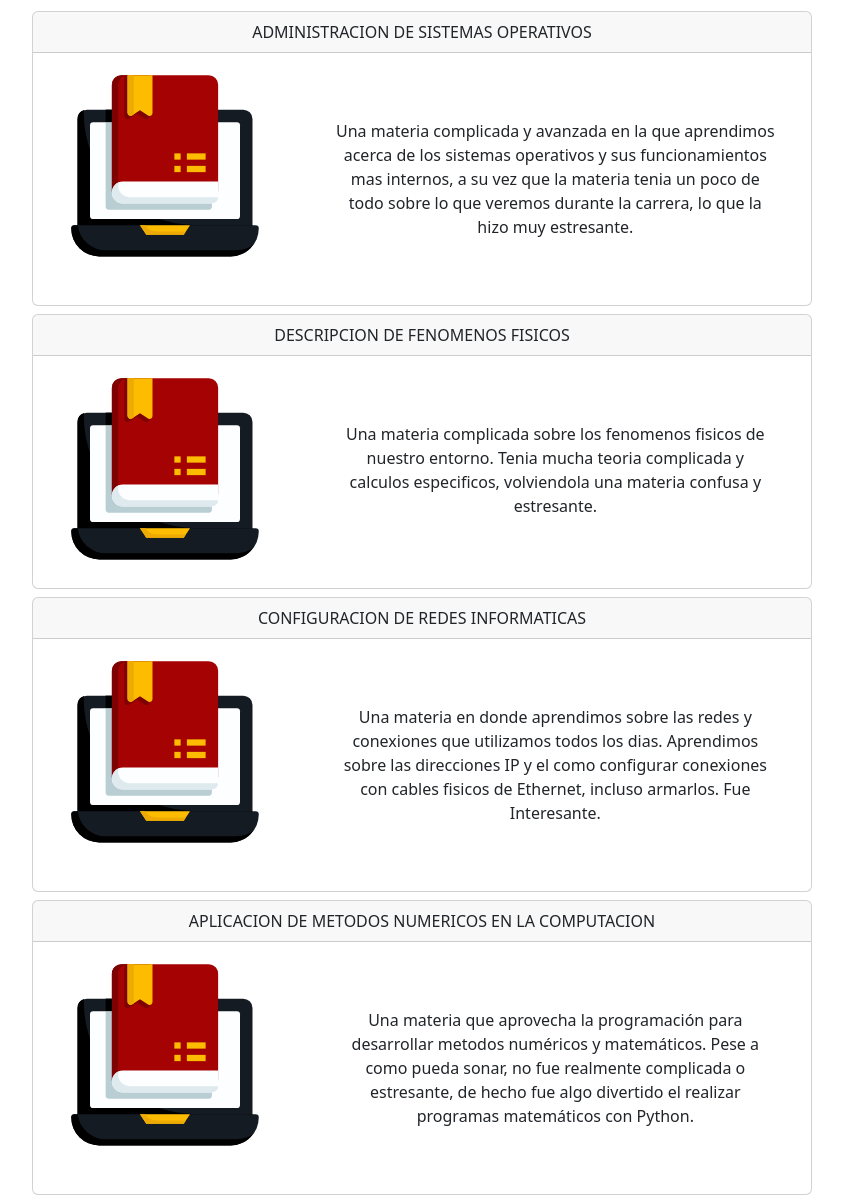
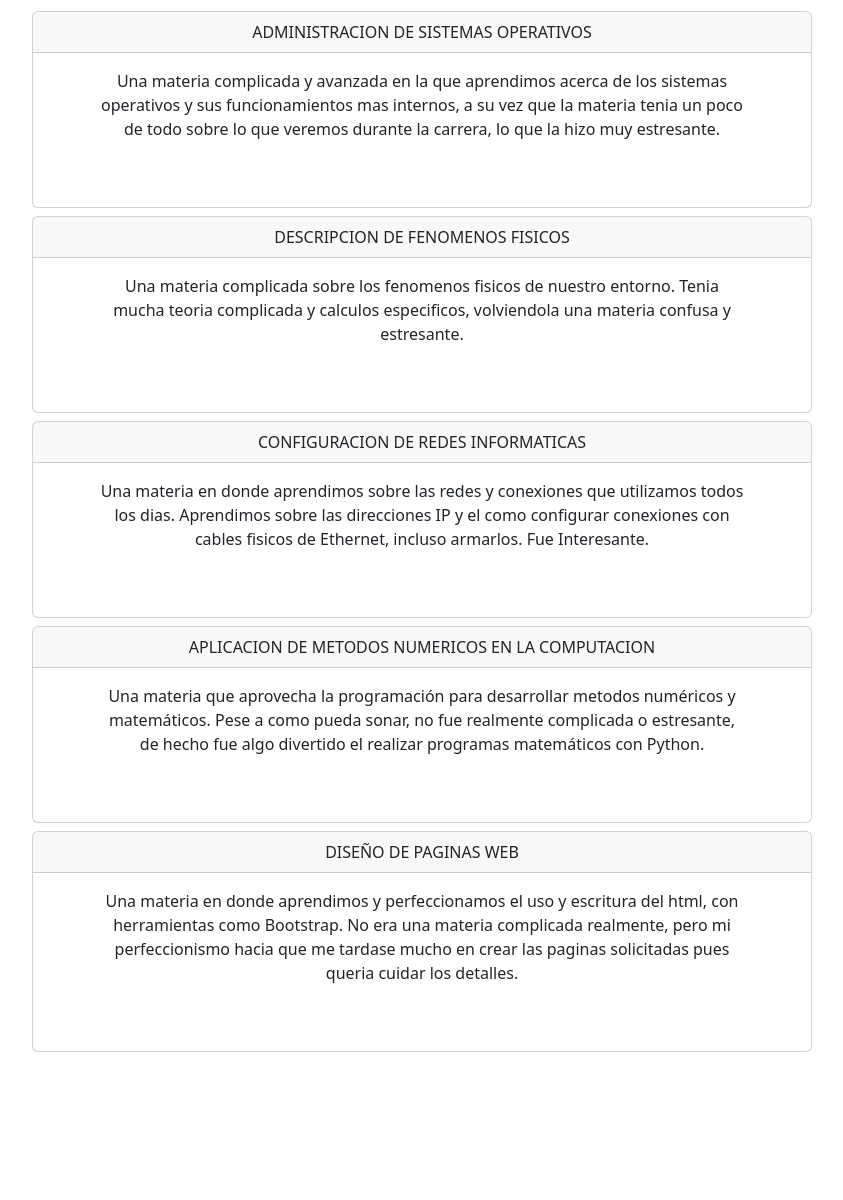
Before and after one commit to fernandovalle45/practicaGitVersionamiento-FValle, a plain HTML site: page index.html in a window 1280 px wide. Shown: the part 302-1502 px from the top of the page, without its empty margins (218-1061 px from the left). After the commit the page ends 1462 px from the top, so only its background shows below. Drawn offline with nearby package versions, Linux system fonts and the light colour scheme.

Commit message:
Revert "v1.2: Agregación de imagenes a cada materia"
This reverts commit faec404bd8815d77db4a00297de564ff02f256f0.

```diff
--- a/css/style.css
+++ b/css/style.css
@@ -28,6 +28,6 @@ body > * {
 .descripcion {
     padding: 30px;
     margin: 20px;
-    margin-left: 0px;
-    padding-right: 0px;
+    margin-top: 0px;
+    padding-top: 0px;
 }
--- a/index.html
+++ b/index.html
@@ -17,7 +17,7 @@
     <body>
         <div class="contenedor">
             <h1 class="tituloEstudiante">Fernando Emilio Valle Bernal</h1>
-            <p class="version">Versión 1.2</p>
+            <p class="version">Versión 1.1</p>
             <h1 class="mt-4 mb-3">Materias Aprovadas</h1>
 
             <div class="card mb-2">
@@ -25,18 +25,11 @@
                     ADMINISTRACION DE SISTEMAS OPERATIVOS
                 </div>
                 <div class="card-body">
-                    <div class="row">
-                        <div class="col-md-4">
-                            <img src="./imagenes/online-library-digital-book-online-learning-laptop-ebook-reading-svgrepo-com.svg" style="height: 200px;" salt="Materia">
-                        </div>
-                        <div class="col">
                     <p class="descripcion">
                         Una materia complicada y avanzada en la que aprendimos acerca de los sistemas operativos
                         y sus funcionamientos mas internos, a su vez que la materia tenia un poco de todo sobre lo
                         que veremos durante la carrera, lo que la hizo muy estresante.
                     </p>
-                        </div>
-                    </div>
                 </div>
             </div>
 
@@ -45,18 +38,11 @@
                     DESCRIPCION DE FENOMENOS FISICOS
                 </div>
                 <div class="card-body">
-                    <div class="row">
-                        <div class="col-md-4">
-                            <img src="./imagenes/online-library-digital-book-online-learning-laptop-ebook-reading-svgrepo-com.svg" style="height: 200px;" salt="Materia">
-                        </div>
-                        <div class="col">
                     <p class="descripcion">
                         Una materia complicada sobre los fenomenos fisicos de nuestro entorno.
                         Tenia mucha teoria complicada y calculos especificos, volviendola una materia
                         confusa y estresante.
                     </p>
-                        </div>
-                    </div>
                 </div>
             </div>
 
@@ -65,18 +51,11 @@
                    CONFIGURACION DE REDES INFORMATICAS
                 </div>
                 <div class="card-body">
-                    <div class="row">
-                        <div class="col-md-4">
-                            <img src="./imagenes/online-library-digital-book-online-learning-laptop-ebook-reading-svgrepo-com.svg" style="height: 200px;" salt="Materia">
-                        </div>
-                        <div class="col">
                     <p class="descripcion">
                         Una materia en donde aprendimos sobre las redes y conexiones que utilizamos todos los dias.
                         Aprendimos sobre las direcciones IP y el como configurar conexiones con cables fisicos de Ethernet,
                         incluso armarlos. Fue Interesante.
                     </p>
-                        </div>
-                    </div>
                 </div>
             </div>
 
@@ -85,18 +64,11 @@
                     APLICACION DE METODOS NUMERICOS EN LA COMPUTACION
                 </div>
                 <div class="card-body">
-                    <div class="row">
-                        <div class="col-md-4">
-                            <img src="./imagenes/online-library-digital-book-online-learning-laptop-ebook-reading-svgrepo-com.svg" style="height: 200px;" salt="Materia">
-                        </div>
-                        <div class="col">
                     <p class="descripcion">
                         Una materia que aprovecha la programación para desarrollar metodos numéricos y matemáticos.
                         Pese a como pueda sonar, no fue realmente complicada o estresante, de hecho fue algo divertido
                         el realizar programas matemáticos con Python.
                     </p>
-                        </div>
-                    </div>
                 </div>
             </div>
 
@@ -105,11 +77,6 @@
                     DISEÑO DE PAGINAS WEB
                 </div>
                 <div class="card-body">
-                    <div class="row">
-                        <div class="col-md-4">
-                            <img src="./imagenes/online-library-digital-book-online-learning-laptop-ebook-reading-svgrepo-com.svg" style="height: 200px;" salt="Materia">
-                        </div>
-                        <div class="col">
                     <p class="descripcion">
                         Una materia en donde aprendimos y perfeccionamos el uso y escritura del html, con herramientas como Bootstrap.
                         No era una materia complicada realmente, pero mi perfeccionismo hacia que me tardase mucho en crear
@@ -118,8 +85,6 @@
                 </div>
             </div>
         </div>
-            </div>
-        </div>
 
         <script src="https://cdn.jsdelivr.net/npm/bootstrap@5.3.7/dist/js/bootstrap.bundle.min.js" integrity="sha384-ndDqU0Gzau9qJ1lfW4pNLlhNTkCfHzAVBReH9diLvGRem5+R9g2FzA8ZGN954O5Q" crossorigin="anonymous"></script>
     </body>
```
Also changed, not shown: imagenes/online-library-digital-book-online-learning-laptop-ebook-reading-svgrepo-com.svg (deleted). Lines whose indentation alone changed are shown as unchanged.
